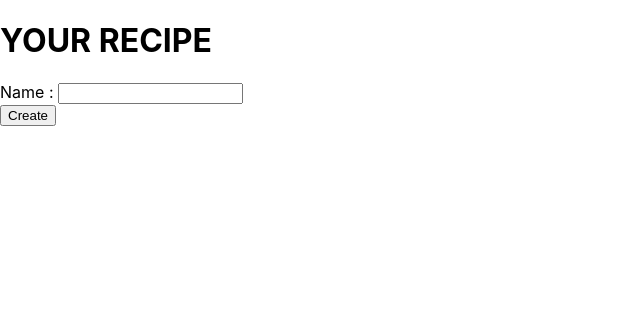
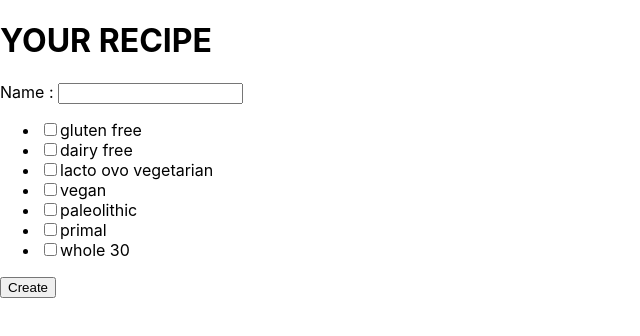
Before and after one commit to sergio-jc/PI-food, a React (Create React App) app in the folder client/: page /form in a window 1280 px wide. Shown: the top 336 px of the page, without its empty margins (0-640 px from the left). Built offline with nearby package versions, Linux system fonts and the light colour scheme.

Commit message:
checkbox ready

```diff
--- a/client/src/components/Form/Form.jsx
+++ b/client/src/components/Form/Form.jsx
@@ -1,6 +1,8 @@
 import React, { useState } from "react";
 import "../Form/Form.css";
-
+import axios from "axios";
+// import { diets } from "./diets.js";
+import { allDiets } from "./diets";
 const validate = (input) => {
   const errors = {};
   if (!input.name) {
@@ -8,17 +10,31 @@ const validate = (input) => {
   }
   return errors;
 };
+const arrayDiets = (booleans) => {
+  var indices = [];
+  var element = true;
+  var idx = booleans.indexOf(element);
+  while (idx !== -1) {
+    indices.push(idx);
+    idx = booleans.indexOf(element, idx + 1);
+  }
+  var porFin = indices.map((e) => allDiets[e]);
+  console.log(porFin);
+  return porFin;
+};
 
 const From = () => {
-  const [input, setInput] = useState({name:''}); // !  si no te funciona inicialo
-  const [errors, setErrors] = useState({name:''});
-
+  const [input, setInput] = useState({ name: "" });
+  const [errors, setErrors] = useState({});
+  const [checkedState, setCheckedState] = useState(
+    new Array(allDiets.length).fill(false)
+  );
   const handleInputsChange = (e) => {
     setInput({
       ...input,
       [e.target.name]: e.target.value,
     });
-    console.log(input)
+    console.log(input);
     setErrors(
       validate({
         ...input,
@@ -32,9 +48,28 @@ const From = () => {
     if (errors.name) {
       alert("The recipe was not created correctly");
     } else {
+      const newRecipe = {
+        name: input.name,
+        diets: arrayDiets(checkedState),
+      };
+      console.log(newRecipe)
+      axios.post("http://localhost:3001/recipe", { newRecipe }).then((res) => {
+        console.log(res);
+        console.log(res.data);
+      });
       alert("Your recipe was successfully created");
     }
   };
+  // * -----------------------------------------------
+  const handleOnChecked = (position) => {
+    const updatedCheckedState = checkedState.map((item, index) =>
+      index === position ? !item : item
+    );
+    console.log(updatedCheckedState);
+    setCheckedState(updatedCheckedState);
+    console.log(allDiets);
+  };
+  // * -----------------------------------------------
 
   return (
     <form onSubmit={(e) => handleOnSubmit(e)}>
@@ -42,6 +77,7 @@ const From = () => {
         <h1> YOUR RECIPE</h1>
         <label>Name : </label>
         <input
+          required
           className={errors.name && "danger"}
           type="text"
           name="name"
@@ -49,22 +85,28 @@ const From = () => {
           value={input.name}
         />
         {errors.name && <p className="danger">{errors.name}</p>}
-        {/* </div>
-      <div>
-        <label>HealthScore :</label>
-        <input />
-      </div>
-      <div>
-        <label>Dish Types :</label>
-        <input />
-      </div>
-      <div>
-        <label>Summary :</label>
-        <input />
-      </div>
-      <div>
-        <label>Steps :</label>
-        <input /> */}
+
+        <ul className="toppings-list">
+          {allDiets.map((e, index) => {
+            return (
+              <li key={index}>
+                <div className="toppings-list-item">
+                  <div className="left-section">
+                    <input
+                      type="checkbox"
+                      id={`custom-checkbox-${index}`}
+                      name={e}
+                      value={e}
+                      checked={checkedState[index]}
+                      onChange={() => handleOnChecked(index)}
+                    />
+                    <label htmlFor={`custom-checkbox-${index}`}>{e}</label>
+                  </div>
+                </div>
+              </li>
+            );
+          })}
+        </ul>
       </div>
       <input type="submit" value="Create" />
     </form>
--- /dev/null
+++ b/client/src/components/Form/diets.js
@@ -0,0 +1,15 @@
+export const allDiets = [
+  "gluten free",
+
+  "dairy free",
+
+  "lacto ovo vegetarian",
+
+  "vegan",
+
+  "paleolithic",
+
+  "primal",
+
+  "whole 30",
+];
```
Also changed, not shown: 1 other file (tests, documents, lock files or other folders).
